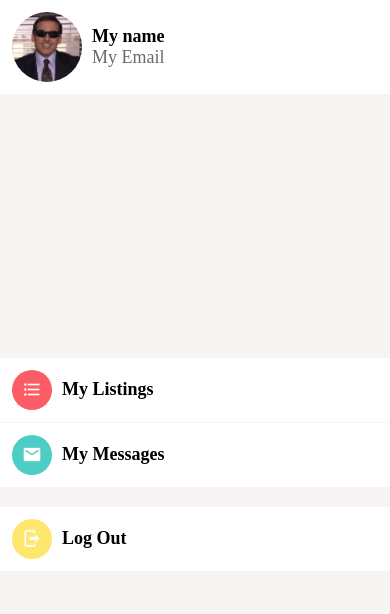
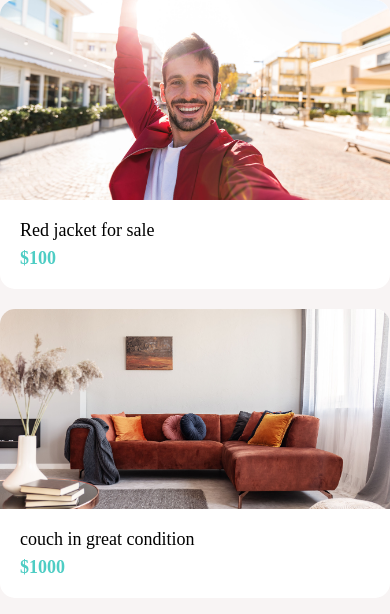
Before and after one commit to majshub/DoneWithIt, a React Native app: screen / in a window 390 px wide. Shown: the top 614 px of the page. Built offline with nearby package versions, Linux system fonts and the light colour scheme.

Commit message:
Created listings screen

```diff
--- a/App.js
+++ b/App.js
@@ -6,7 +6,8 @@ import Screen from "./app/components/Screen";
 import Icon from "./app/components/Icon";
 import ListItem from "./app/components/ListItem";
 import AccountScreen from "./app/screens/AccountScreen";
+import ListingsScreen from "./app/screens/ListingsScreen";
 
 export default function App() {
-  return <AccountScreen />;
+  return <ListingsScreen />;
 }
--- /dev/null
+++ b/app/screens/ListingsScreen.js
@@ -0,0 +1,47 @@
+import React from "react";
+import Screen from "../components/Screen";
+import { FlatList, StyleSheet } from "react-native";
+import Card from "../components/Card";
+import colors from "../config/colors";
+
+const listings = [
+  {
+    id: 1,
+    title: "Red jacket for sale",
+    price: 100,
+    image: require("../assets/jacket.jpg"),
+  },
+  {
+    id: 2,
+    title: "couch in great condition",
+    price: 1000,
+    image: require("../assets/couch.jpg"),
+  },
+];
+
+function ListingsScreen(props) {
+  return (
+    <Screen style={styles.screen}>
+      <FlatList
+        data={listings}
+        keyExtractor={(listing) => listing.id.toString()}
+        renderItem={({ item }) => (
+          <Card
+            title={item.title}
+            subTitle={"$" + item.price}
+            image={item.image}
+          />
+        )}
+      />
+    </Screen>
+  );
+}
+
+const styles = StyleSheet.create({
+  screen: {
+    padding: 20,
+    backgroundColor: colors.light,
+  },
+});
+
+export default ListingsScreen;
```
